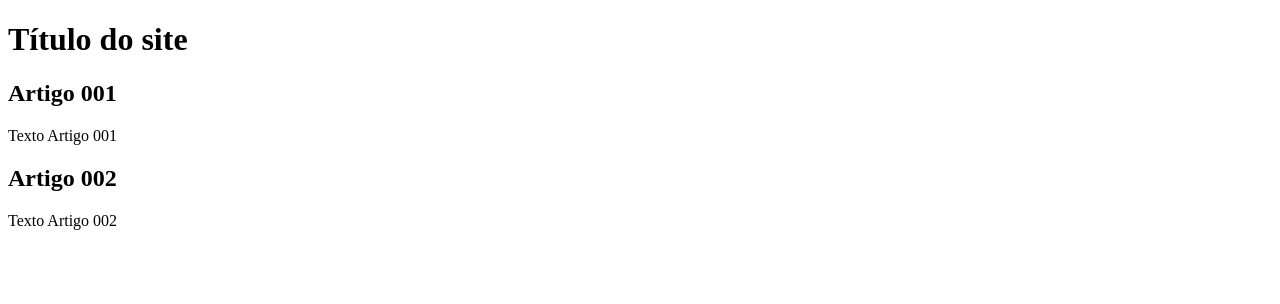
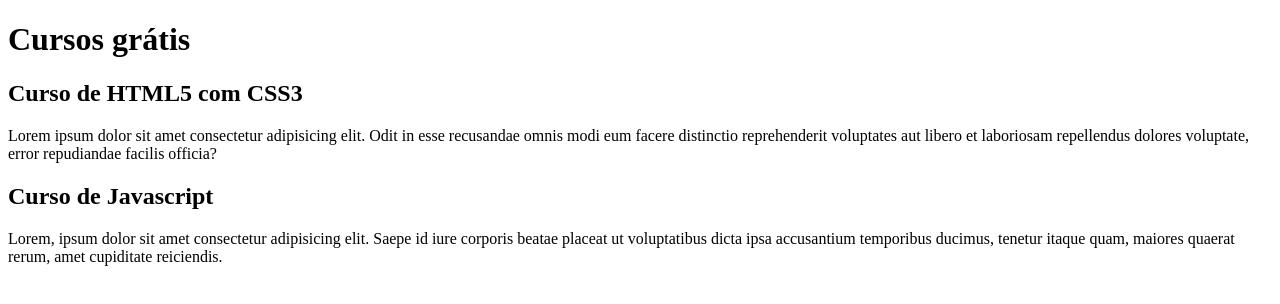
Before and after one commit to iasminsantiago/projeto-site, a plain HTML site: page index.html in a window 1280 px wide. Drawn offline with Linux system fonts and the light colour scheme.

Commit message:
Comecei a escrever o conteúdo

```diff
--- a/index.html
+++ b/index.html
@@ -8,15 +8,15 @@
 <body>
     <main>
         <header>
-            <h1>Título do site</h1>
+            <h1>Cursos grátis</h1>
         </header>
         <article>
-            <h2>Artigo 001</h2>
-            <p>Texto Artigo 001</p>
+            <h2>Curso de HTML5 com CSS3</h2>
+            <p>Lorem ipsum dolor sit amet consectetur adipisicing elit. Odit in esse recusandae omnis modi eum facere distinctio reprehenderit voluptates aut libero et laboriosam repellendus dolores voluptate, error repudiandae facilis officia?</p>
         </article>
         <article>
-            <h2>Artigo 002</h2>
-            <p>Texto Artigo 002</p>
+            <h2>Curso de Javascript</h2>
+            <p>Lorem, ipsum dolor sit amet consectetur adipisicing elit. Saepe id iure corporis beatae placeat ut voluptatibus dicta ipsa accusantium temporibus ducimus, tenetur itaque quam, maiores quaerat rerum, amet cupiditate reiciendis.</p>
         </article>
     </main>
 </body>
```
